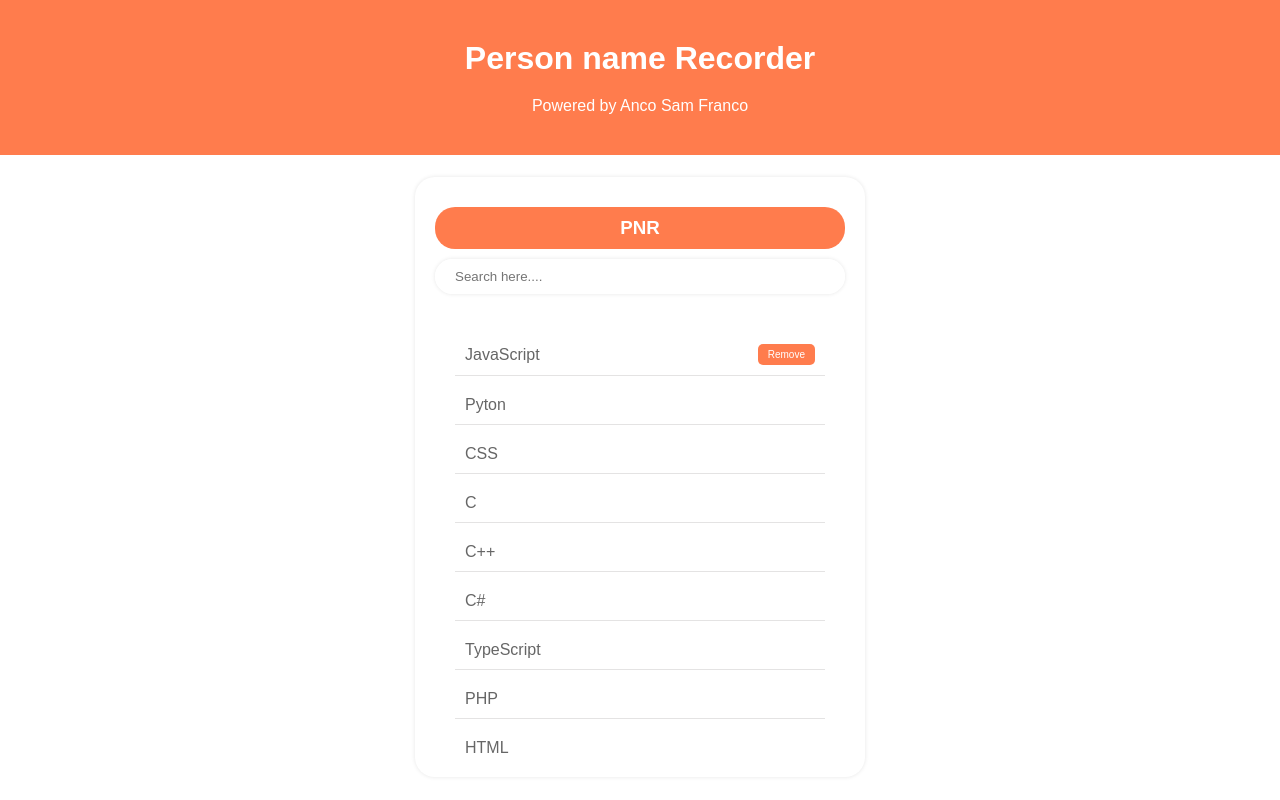
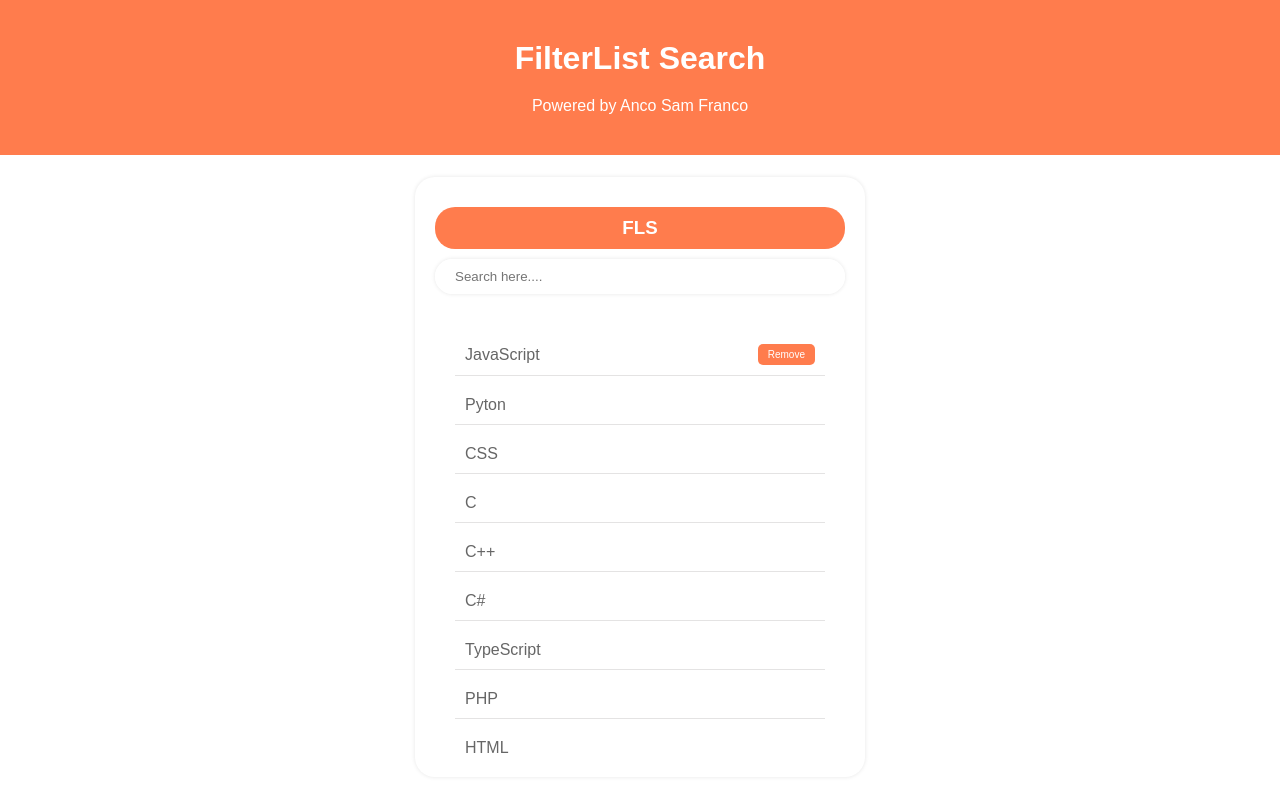
Before and after one commit to Anco-Sam-Franco-B/filter-search, a plain HTML site: page FilterList Search/index.html in a window 1280 px wide. Drawn offline with Linux system fonts and the light colour scheme.

Commit message:
Update index.html

```diff
--- a/FilterList Search/index.html
+++ b/FilterList Search/index.html
@@ -3,20 +3,20 @@
     <meta charset="UTF-8">
     <meta http-equiv="X-UA-Compatible" content="IE=edge">
     <meta name="viewport" content="width=device-width, initial-scale=1.0">
-    <title>Home | PNR</title>
+    <title>FilterList Search</title>
     <link rel="stylesheet" href="main.css">
 </head>
 <body>
     <div class="container">
         <div class="header">
-            <h1>Person name Recorder</h1>
+            <h1>FilterList Search</h1>
             <p>Powered by Anco Sam Franco</p>
         </div>
 
         <div class="contents">
             <div class="box">
                 <div class="box-header">
-                    <h3>PNR</h3>
+                    <h3>FLS</h3>
                 </div>
                 <div class="main-box">
                     <div class="search-input-box">
```
